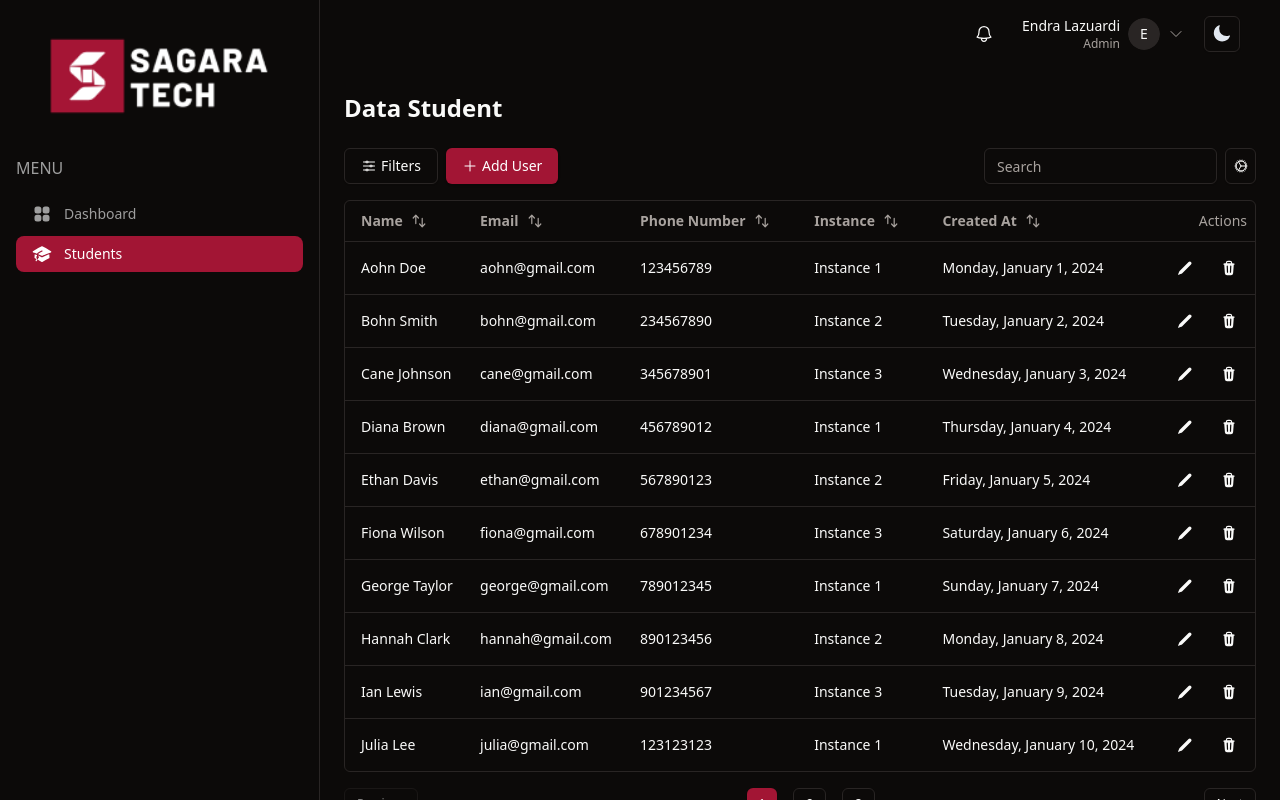
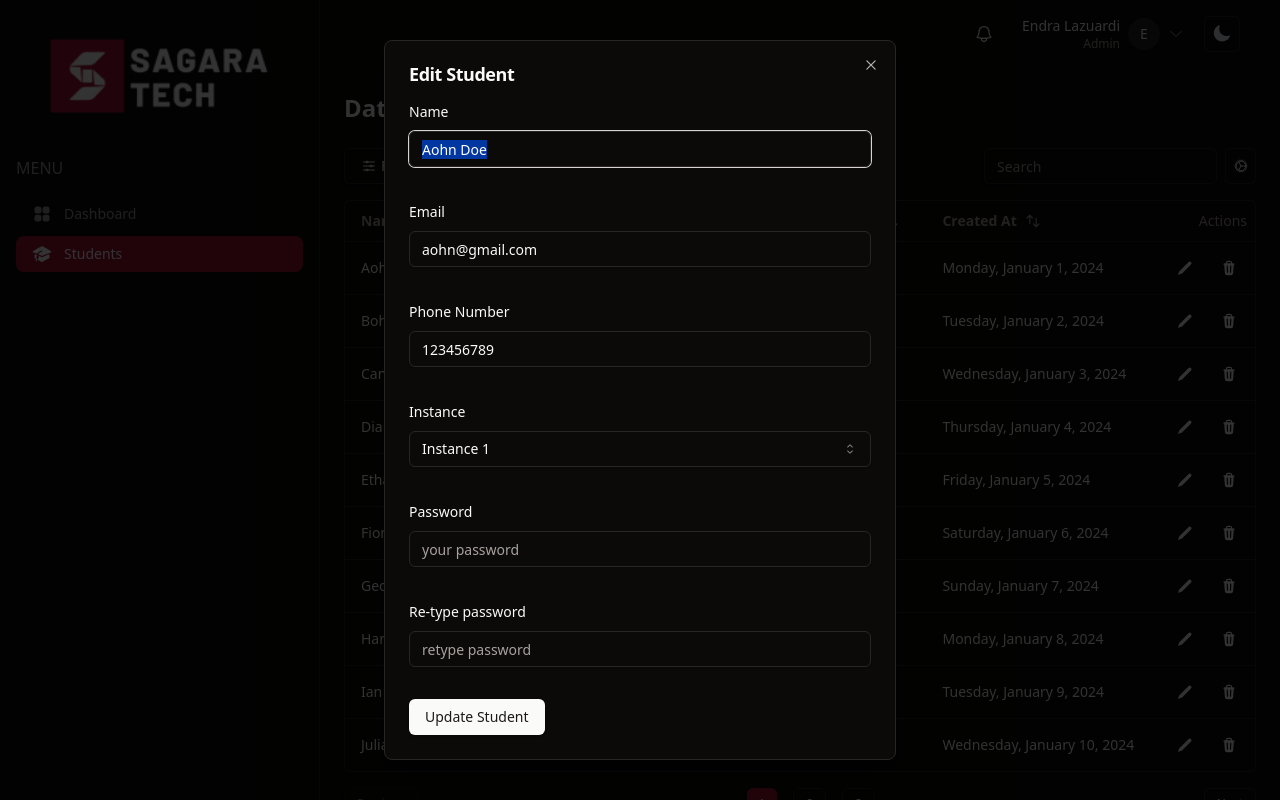
Before and after one commit to ScaferuZ/sagara_frontend_test, a React (Vite) app in the folder sagara-student/: page /students in a window 1280 px wide. Both pictures are taken after a click on the button 1185 px from the left and 267 px from the top of the page. Built offline with nearby package versions, Linux system fonts and the light colour scheme.

Commit message:
feat: done working on edit student and fixing dark mode

```diff
--- /dev/null
+++ b/sagara-student/src/components/forms/StudentEditForm/StudentEditForm.tsx
@@ -0,0 +1,168 @@
+"use client"
+
+import { useToast } from "@/components/ui/use-toast";
+import { Student } from "@/pages/Students/columns";
+import { zodResolver } from "@hookform/resolvers/zod";
+import { useForm } from "react-hook-form";
+import { z } from "zod";
+import RegisterSchema from "../StudentRegisterForm/schema";
+import { Form, FormControl, FormField, FormItem, FormLabel, FormMessage } from "@/components/ui/form";
+import { Select, SelectContent, SelectItem, SelectTrigger, SelectValue } from "@/components/ui/select";
+import { Button } from "@/components/ui/button";
+import { Modal } from "@/components/ui/modal";
+import { Input } from "@/components/ui/input";
+
+interface StudentEditForm {
+  student: Student
+  onSuccess: (updatedStudent: Student) => void
+  open: boolean
+  onOpenChange: (open: boolean) => void
+}
+
+export function StudentEditForm({ student, onSuccess, open, onOpenChange }: StudentEditForm) {
+  const { toast } = useToast()
+
+  const form = useForm<z.infer<typeof RegisterSchema>>({
+    resolver: zodResolver(RegisterSchema),
+    defaultValues: {
+      name: student.name,
+      email: student.email,
+      phoneNumber: student.phoneNumber.toString(),
+      instance: student.instance,
+      password: "",
+      confirmPassword: "",
+    },
+    mode: "onBlur"
+  })
+
+
+  const instanceOptions = [
+    { label: "Instance 1", value: "Instance 1" },
+    { label: "Instance 2", value: "Instance 2" },
+    { label: "Instance 3", value: "Instance 3" },
+  ]
+
+  const onSubmit = async (values: z.infer<typeof RegisterSchema>) => {
+    try {
+      const updatedStudent: Student = {
+        ...student,
+        ...values,
+        phoneNumber: parseInt(values.phoneNumber),
+      }
+      onSuccess(updatedStudent)
+      toast({
+        title: "Success",
+        description: "Student updated successfully",
+      })
+      onOpenChange(false)
+    } catch (error) {
+      console.error("Error updating student:", error)
+      toast({
+        title: "Error",
+        description: "Failed to update student. Please try again.",
+        variant: "destructive",
+      })
+    }
+  }
+
+  return (
+    <Modal open={open} onOpenChange={onOpenChange} title="Edit Student">
+      <Form {...form}>
+        <form onSubmit={form.handleSubmit(onSubmit)} className="space-y-8">
+          <FormField
+            control={form.control}
+            name="name"
+            render={({ field }) => (
+              <FormItem>
+                <FormLabel>Name</FormLabel>
+                <FormControl>
+                  <Input {...field} />
+                </FormControl>
+                <FormMessage />
+              </FormItem>
+            )}
+          />
+          <FormField
+            control={form.control}
+            name="email"
+            render={({ field }) => (
+              <FormItem>
+                <FormLabel>Email</FormLabel>
+                <FormControl>
+                  <Input {...field} />
+                </FormControl>
+                <FormMessage />
+              </FormItem>
+            )}
+          />
+          <FormField
+            control={form.control}
+            name="phoneNumber"
+            render={({ field }) => (
+              <FormItem>
+                <FormLabel>Phone Number</FormLabel>
+                <FormControl>
+                  <Input {...field} />
+                </FormControl>
+                <FormMessage />
+              </FormItem>
+            )}
+          />
+          <FormField
+            control={form.control}
+            name="instance"
+            render={({ field }) => (
+              <FormItem>
+                <FormLabel>Instance</FormLabel>
+                <Select onValueChange={field.onChange} defaultValue={field.value}>
+                  <FormControl>
+                    <SelectTrigger>
+                      <SelectValue placeholder="Select an instance" />
+                    </SelectTrigger>
+                  </FormControl>
+                  <SelectContent>
+                    {instanceOptions.map((option) => (
+                      <SelectItem key={option.value} value={option.value}>
+                        {option.label}
+                      </SelectItem>
+                    ))}
+                  </SelectContent>
+                </Select>
+                <FormMessage />
+              </FormItem>
+            )}
+          />
+          <FormField
+            control={form.control}
+            name="password"
+            render={({ field }) => (
+              <FormItem>
+                <FormLabel>Password</FormLabel>
+                <FormControl>
+                  <Input placeholder="your password" {...field} />
+                </FormControl>
+                <FormMessage />
+              </FormItem>
+            )}
+          />
+          <FormField
+            control={form.control}
+            name="confirmPassword"
+            render={({ field }) => (
+              <FormItem>
+                <FormLabel>Re-type password</FormLabel>
+                <FormControl>
+                  <Input placeholder="retype password" {...field} />
+                </FormControl>
+                <FormMessage />
+              </FormItem>
+            )}
+          />
+          <Button type="submit">Update Student</Button>
+        </form>
+      </Form>
+    </Modal>
+  )
+}
+
+export default StudentEditForm;
--- a/sagara-student/src/components/layouts/PublicLayout/PublicLayout.tsx
+++ b/sagara-student/src/components/layouts/PublicLayout/PublicLayout.tsx
@@ -47,7 +47,7 @@ const CommonLayout = () => {
             <Sheet>
               <SheetTrigger asChild>
                 <Button variant="outline" size="icon" className="lg:hidden">
-                  <Squares2X2Icon className="h-5 w-5" />
+                  <Squares2X2Icon className="h-5 w-5 text-white-background dark:bg-background" />
                 </Button>
               </SheetTrigger>
               <SheetContent side="left" className="w-64 p-0">
--- a/sagara-student/src/components/ui/sheet.tsx
+++ b/sagara-student/src/components/ui/sheet.tsx
@@ -36,7 +36,7 @@ const sheetVariants = cva(
         top: "inset-x-0 top-0 border-b data-[state=closed]:slide-out-to-top data-[state=open]:slide-in-from-top",
         bottom:
           "inset-x-0 bottom-0 border-t data-[state=closed]:slide-out-to-bottom data-[state=open]:slide-in-from-bottom",
-        left: "inset-y-0 left-0 h-full w-3/4 border-r data-[state=closed]:slide-out-to-left data-[state=open]:slide-in-from-left sm:max-w-sm",
+        left: "inset-y-0 left-0 h-full w-3/4  data-[state=closed]:slide-out-to-left data-[state=open]:slide-in-from-left sm:max-w-sm",
         right:
           "inset-y-0 right-0 h-full w-3/4 border-l data-[state=closed]:slide-out-to-right data-[state=open]:slide-in-from-right sm:max-w-sm",
       },
@@ -49,7 +49,7 @@ const sheetVariants = cva(
 
 interface SheetContentProps
   extends React.ComponentPropsWithoutRef<typeof SheetPrimitive.Content>,
-    VariantProps<typeof sheetVariants> {}
+  VariantProps<typeof sheetVariants> { }
 
 const SheetContent = React.forwardRef<
   React.ElementRef<typeof SheetPrimitive.Content>,
@@ -63,7 +63,7 @@ const SheetContent = React.forwardRef<
       {...props}
     >
       <SheetPrimitive.Close className="absolute right-4 top-4 rounded-sm opacity-70 ring-offset-background transition-opacity hover:opacity-100 focus:outline-none focus:ring-2 focus:ring-ring focus:ring-offset-2 disabled:pointer-events-none data-[state=open]:bg-secondary">
-        <Cross2Icon className="h-4 w-4" />
+        <Cross2Icon className="h-4 w-4 text-white-background border-white-bacgkround dark:bg-background" />
         <span className="sr-only">Close</span>
       </SheetPrimitive.Close>
       {children}
--- a/sagara-student/src/pages/Students/Students.tsx
+++ b/sagara-student/src/pages/Students/Students.tsx
@@ -3,10 +3,12 @@ import { columns, Student } from './columns'
 import { DataTable } from './data-table'
 import { students } from './constant'
 import DataLoading from '@/components/elements/DataLoading'
+import { StudentEditForm } from '@/components/forms/StudentEditForm/StudentEditForm'
 
 function StudentsContent() {
   const [data, setData] = useState<Student[]>([])
   const [isLoading, setIsLoading] = useState(true)
+  const [editingStudent, setEditingStudent] = useState<Student | null>(null)
 
   useEffect(() => {
     setTimeout(() => {
@@ -18,8 +20,6 @@ function StudentsContent() {
   if (isLoading) {
     return <DataLoading />
   }
-
-
   const handleAddStudent = (newStudent: Student) => {
     setData(prevData => [...prevData, { ...newStudent, id: prevData.length + 1, createdAt: new Date() }])
   }
@@ -28,10 +28,33 @@ function StudentsContent() {
     setData(prevData => prevData.filter(student => student.id !== id))
   }
 
+  const handleEditStudent = (student: Student) => {
+    setEditingStudent(student)
+  }
+
+  const handleUpdateStudent = (updatedStudent: Student) => {
+    setData(prevData => prevData.map(student =>
+      student.id === updatedStudent.id ? updatedStudent : student
+    ))
+    setEditingStudent(null)
+  }
+
   return (
     <>
       <h1 className='text-2xl font-bold text-left mb-6'>Data Student</h1>
-      <DataTable columns={columns(handleDeleteStudent)} data={data} onAddStudent={handleAddStudent} />
+      <DataTable
+        columns={columns(handleEditStudent, handleDeleteStudent)}
+        data={data}
+        onAddStudent={handleAddStudent}
+      />
+      {editingStudent && (
+        <StudentEditForm
+          student={editingStudent}
+          onSuccess={handleUpdateStudent}
+          open={!!editingStudent}
+          onOpenChange={(open) => !open && setEditingStudent(null)}
+        />
+      )}
     </>
   )
 }
--- a/sagara-student/src/pages/Students/columns.tsx
+++ b/sagara-student/src/pages/Students/columns.tsx
@@ -14,17 +14,6 @@ export type Student = {
   createdAt?: Date
 }
 
-// These functions should be defined in your component or passed as props
-const handleEdit = (student: Student) => {
-  console.log("Edit student:", student)
-  // Implement your edit logic here
-}
-
-const handleDelete = (id: number) => {
-  console.log("Delete student with id:", id)
-  // Implement your delete logic here
-}
-
 const createSortableHeader = (label: string) => {
   return ({ column }: { column: any }) => (
     <Button
@@ -38,7 +27,7 @@ const createSortableHeader = (label: string) => {
   )
 }
 
-export const columns = (handleDelete: (id: number) => void): ColumnDef<Student>[] => [
+export const columns = (handleEdit: (student: Student) => void, handleDelete: (id: number) => void): ColumnDef<Student>[] => [
   {
     accessorKey: "name",
     header: createSortableHeader("Name"),
@@ -83,7 +72,7 @@ export const columns = (handleDelete: (id: number) => void): ColumnDef<Student>[
           <Button variant="ghost" size="icon" onClick={() => handleEdit(student)}>
             <PencilIcon className="h-4 w-4" />
           </Button>
-          <Button variant="ghost" size="icon" onClick={() => handleDelete(student.id)}>
+          <Button variant="ghost" size="icon" onClick={() => handleDelete(student.id!)}>
             <TrashIcon className="h-4 w-4" />
           </Button>
         </div>
```
Also changed, not shown: sagara-student/src/components/forms/StudentEditForm/index.ts (added).
